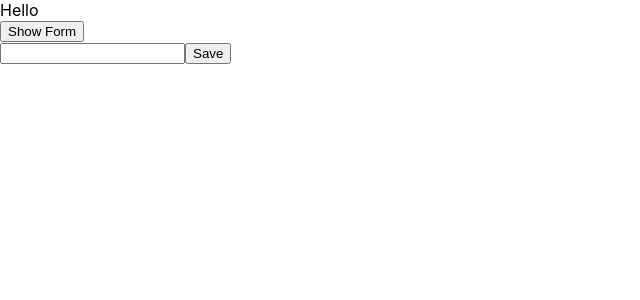
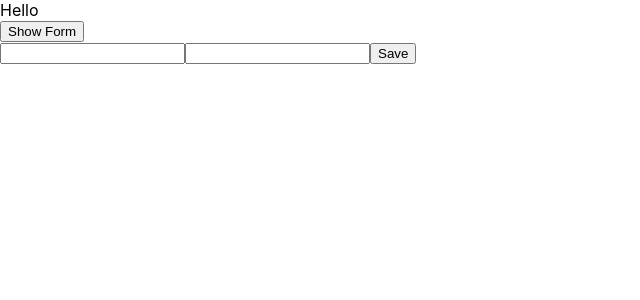
Before and after one commit to tinamthomas/ReactApp, a React (Create React App) app: page / in a window 1280 px wide. Both pictures are taken after a click on the button "Show Form". Shown: the top 300 px of the page, without its empty margins (0-640 px from the left). Built offline with nearby package versions, Linux system fonts and the light colour scheme.

Commit message:
unit tested form with two inputs

```diff
--- a/src/Form.js
+++ b/src/Form.js
@@ -2,15 +2,20 @@ import { useState } from "react/cjs/react.development"
 
 const Form=(props)=>{
     const [currentName,setCurrentName]=useState(null)
+    const [currentAge,setCurrentAge]=useState(null)
     const changedName=(event)=>{
         setCurrentName(event.target.value)
     }
+    const changedAge=(event)=>{
+        setCurrentAge(event.target.value)
+    }
     const submitName=()=>{
-        props.parentCallback(currentName)
+        props.parentCallback({name:currentName,age:currentAge})
     }
     return(
         <div>
             <input type="text" onChange={changedName} data-testid="textInput"></input>
+            <input type="text" onChange={changedAge} data-testid="ageInput"></input>
             <button type="submit" onClick={submitName} data-testid="saveButton">Save</button>
         </div>
     )
```
Also changed, not shown: 1 other file (tests, documents, lock files or other folders).
